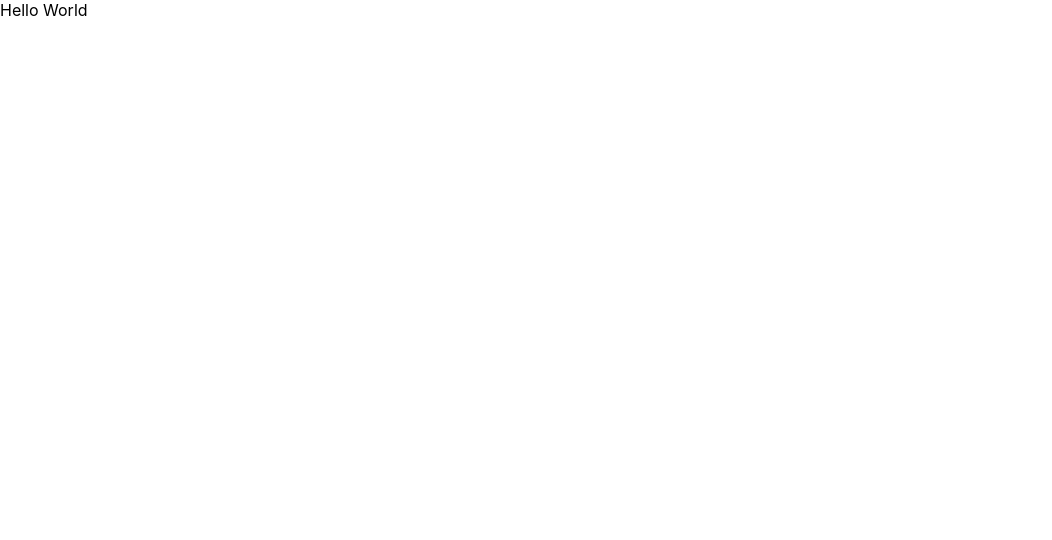
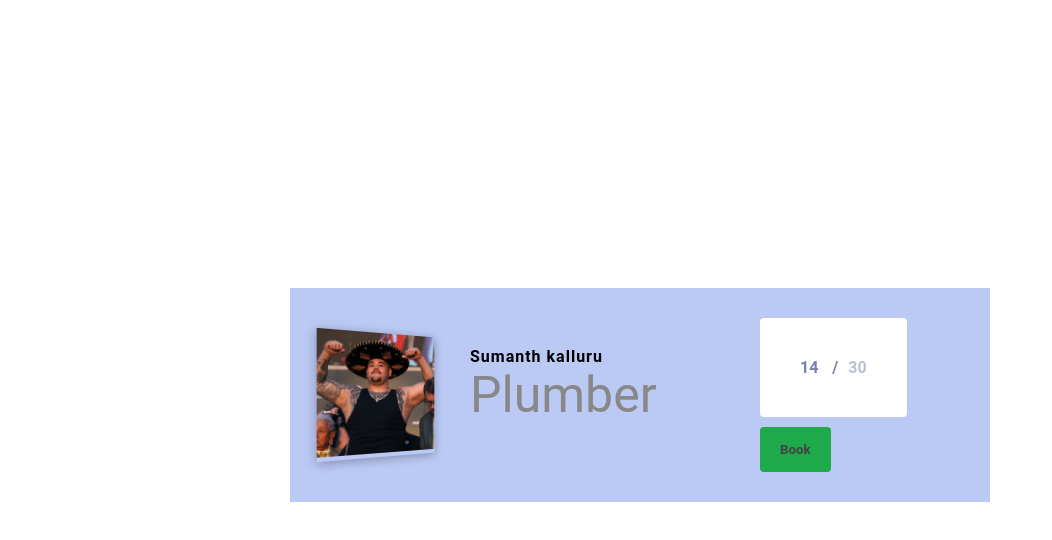
Before and after one commit to tanmaik/quickfix, a Next.js app: page / in a window 1280 px wide. Shown: the top 540 px of the page, without its empty margins (0-1052 px from the left). Built offline with nearby package versions, Linux system fonts and the light colour scheme.

Commit message:
new list

```diff
--- a/pages/_app.js
+++ b/pages/_app.js
@@ -1,7 +1,7 @@
 import '../styles/globals.css'
 
 function MyApp({ Component, pageProps }) {
-  return "Hello World"
+  return <Component {...pageProps} />
 }
 
 export default MyApp
--- /dev/null
+++ b/pages/components/IDdesign.module.scss
@@ -0,0 +1,158 @@
+$dark: #fffaef;
+
+.flex-row {
+  display:flex;
+  flex-flow:row;
+  align-items:center;
+  background-color: #bbcaf5;
+}
+.flex-column{
+  display:flex;
+  flex-flow:column;
+}
+.title {
+  font-size:1em;
+  color:black;
+  letter-spacing:1px;
+}
+.author {
+  font-size:50px;
+  font-weight:normal;
+  color:#888;
+}
+.center {
+    align-items:center;
+  position:absolute;
+  top:50%;
+  left:50%;
+  transform:translate(-50%,-50%);
+}
+.list {
+  border-radius:3px;
+  overflow:hidden;
+  background-color:lighten($dark,8%);
+  box-shadow:0px 2px 10px rgba(0,0,0,.2);
+  overflow:hidden;
+  height:90px;
+}
+.card {
+    cursor:pointer;
+    min-width:700px;
+    margin-bottom:10px;
+    perspective:600px;
+    transition:all 0.1s;
+    button.simple {
+      cursor:pointer;
+      color:#434343;
+      border:none;
+      outline:none;
+      border-radius:4px;
+      background-color:#1ea94b;
+      padding:15px 20px;
+      font-family:'Roboto';
+      font-weight:bold;
+      transition:all 0.1s;
+  }
+}
+
+.bottom {
+      height:0px;
+      overflow:hidden;
+      width:200px;
+      font-size:12px;
+      color:#000000;
+      font-weight:normal;
+  }
+.open {
+  padding:30px;
+  height:auto;
+}
+.bottom {
+  margin-top:10px;
+  height:100%;
+  overflow:visible;
+}
+.book {
+  transform:rotateY( 50deg );
+  box-shadow:-10px 10px 10px 2px rgba(0,0,0,.2), -2px 0px 0px 0px #888;
+  transition:all 0.5s;
+  transition-delay:0.05s;
+}
+.info {
+  transform:translate(0,-10px);
+}
+.members {
+    padding:15px 20px;
+    border-radius:4px;
+    align-self:flex-start;
+}
+.card:hover {
+  box-shadow:0px 15px 20px -5px rgba(0,0,0,.3);
+  transform:translate(0,-2px);
+}
+.open:hover {
+  box-shadow:0px 15px 20px -5px rgba(0,0,0,.3);
+  transform:translate(0,-2px);
+}
+.info:hover {
+        box-shadow:0px 15px 20px -5px rgba(0,0,0,.3);
+        transform:translate(0,-2px);
+      }
+.book {
+  transition:all 0.5s;
+  width:120px;
+  box-shadow:0px 2px 10px rgba(0,0,0,0.3);
+  overflow:hidden;
+}
+.info {
+  transition:all 0.2s;
+  min-width:200px;
+  padding:0px 30px;
+  font-family:'Roboto';
+  font-weight:bold;
+}
+.group {
+    margin-left:auto;
+}
+.members {
+
+  transition:all 0.1s;
+  padding:40px;
+  font-family:'Roboto';
+  font-weight: bold;
+  color:#7782A9;
+  background-color:lighten($dark,5%);
+}
+.current {
+  font-weight:bold;
+  margin-right:10px;
+}
+.max {
+  opacity:0.5;
+  margin-left:10px;
+}
+
+
+
+// .cardContainer {
+//   display: flex;
+// .card {
+//   margin-left: 1rem;
+//   margin-right: 1rem;
+//   box-shadow: 5px 5px 20px rgb(0 0 0 / 10%);
+//   padding: 1rem;
+//   width: 100%;
+//   height: auto;
+//   .title {
+//     font-size: 2em;
+//     margin-bottom: 1rem;
+//   }
+//   .description {
+//     font-size: 1em;
+//   }
+//   &:hover {
+//     background: rgb(235, 235, 235);
+//     cursor: pointer;
+//   }
+// }
+// }
--- /dev/null
+++ b/pages/components/IdCard.js
@@ -0,0 +1,72 @@
+import Head from 'next/head'
+import Image from 'next/image'
+import styles from './IDdesign.module.scss'
+import profilePic from './defaultPic.jpg'
+
+export default function IdCard(props) {
+    return (
+        <div className={styles.container}>
+            <div className={styles.center + " " + styles["flex-column"]}>
+                <div className={styles.card + " " + styles["flex-row"] + " " + styles.open}>
+        <div className={styles.book}>
+            <Image
+              src={profilePic}/>
+        </div>
+
+
+
+          <div className={styles["flex-column"] + " " + styles.info}>
+            <div className={styles.title}>{props.name}</div>
+            <div className={styles.author}>{props.profession}</div>
+            {/* <div className={styles.hidden + " " + styles.bottom + " " + styles.summary}>
+              Lorem, ipsum dolor sit amet consectetur adipisicing elit. Quod ratione impedit temporibus maiores autem aperiam assumenda exercitationem, quisquam nobis esse.
+            </div> */}
+          </div>
+          <div className={styles["flex-column"] + " " + styles.group}>
+            <div className={styles.members}>
+              <span className={styles.current}>14</span> /
+              <span className={styles.max}>30</span>
+            </div>
+            <div className={styles.hidden + " " + styles.bottom}>
+              <button className={styles.simple}>Book</button>
+            </div>
+          </div>
+        </div>
+        </div>
+        </div>
+    // <div className={styles.idCard}>
+    //     <div className={styles.content}>
+    //         {props.name}
+
+    //     </div>
+    // </div>
+    // <div className ={styles.cardContainer}>
+    // <div className={styles.card}>
+    //   <div className ={styles.title}>
+    //   Card 1
+    //   </div>
+    //   <div className ={styles.description}>
+    //   Lorem ipsum dolor sit amet, consectetur adipiscing elit, sed do eiusmod tempor incididunt ut labore et dolore magna aliqua.
+    //   </div>
+    // </div>
+
+    // <div className={styles.card}>
+    //   <div className ={styles.title}>
+    //  Card 2
+    //   </div>
+    //   <div className ={styles.description}>
+    //   Lorem ipsum dolor sit amet, consectetur adipiscing elit, sed do eiusmod tempor incididunt ut labore et dolore magna aliqua.
+    //   </div>
+    // </div>
+
+    // <div className={styles.card}>
+    //   <div className ={styles.title}>
+    //   Card 3
+    //   </div>
+    //   <div className ={styles.description}>
+    //   Lorem ipsum dolor sit amet, consectetur adipiscing elit, sed do eiusmod tempor incididunt ut labore et dolore magna aliqua.
+    //   </div>
+    // </div>
+    // </div>
+    )
+}
--- a/pages/index.js
+++ b/pages/index.js
@@ -2,10 +2,17 @@ import Head from 'next/head'
 import Image from 'next/image'
 import styles from '../styles/Home.module.css'
 import Button from './components/Button.js'
+import IdCard from './components/IdCard'
 
 
 export default function Home() {
   return (
-    <div><Button buttonTitle="hi tanmai"></Button></div>
+    <>
+    <IdCard name="Sumanth kalluru" profession="Plumber"></IdCard>
+    {/* <Button buttonTitle="hi tanmai"></Button></div>
+    <div>
+      <IdCard name = "Person 1" img src="defaultPic.jpeg"></IdCard>
+    </div> */}
+    </>
   )
 }
```
Also changed, not shown: package.json (+5 -2 lines), pages/components/defaultPic.jpg (added), 1 other file (tests, documents, lock files or other folders).
